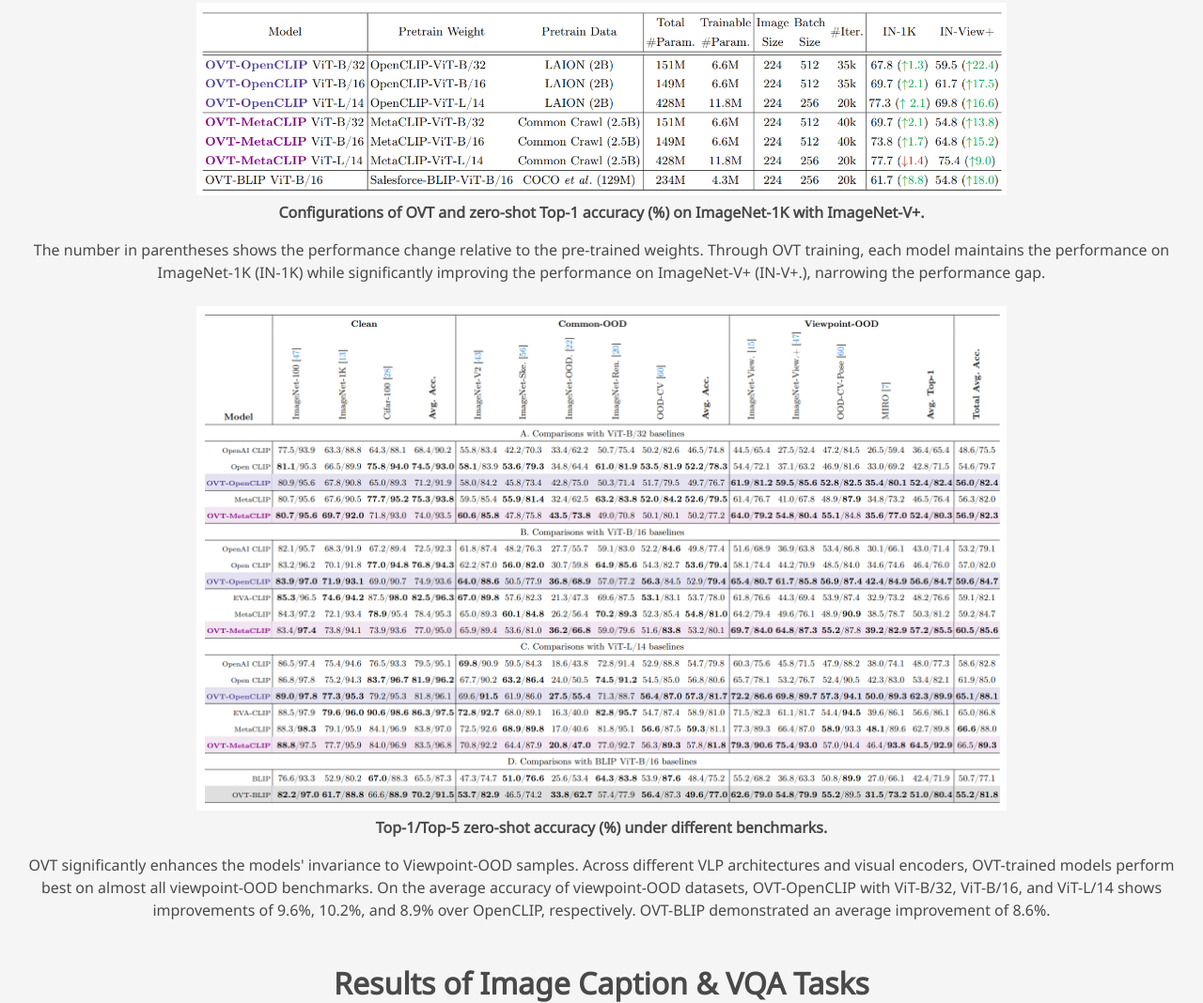
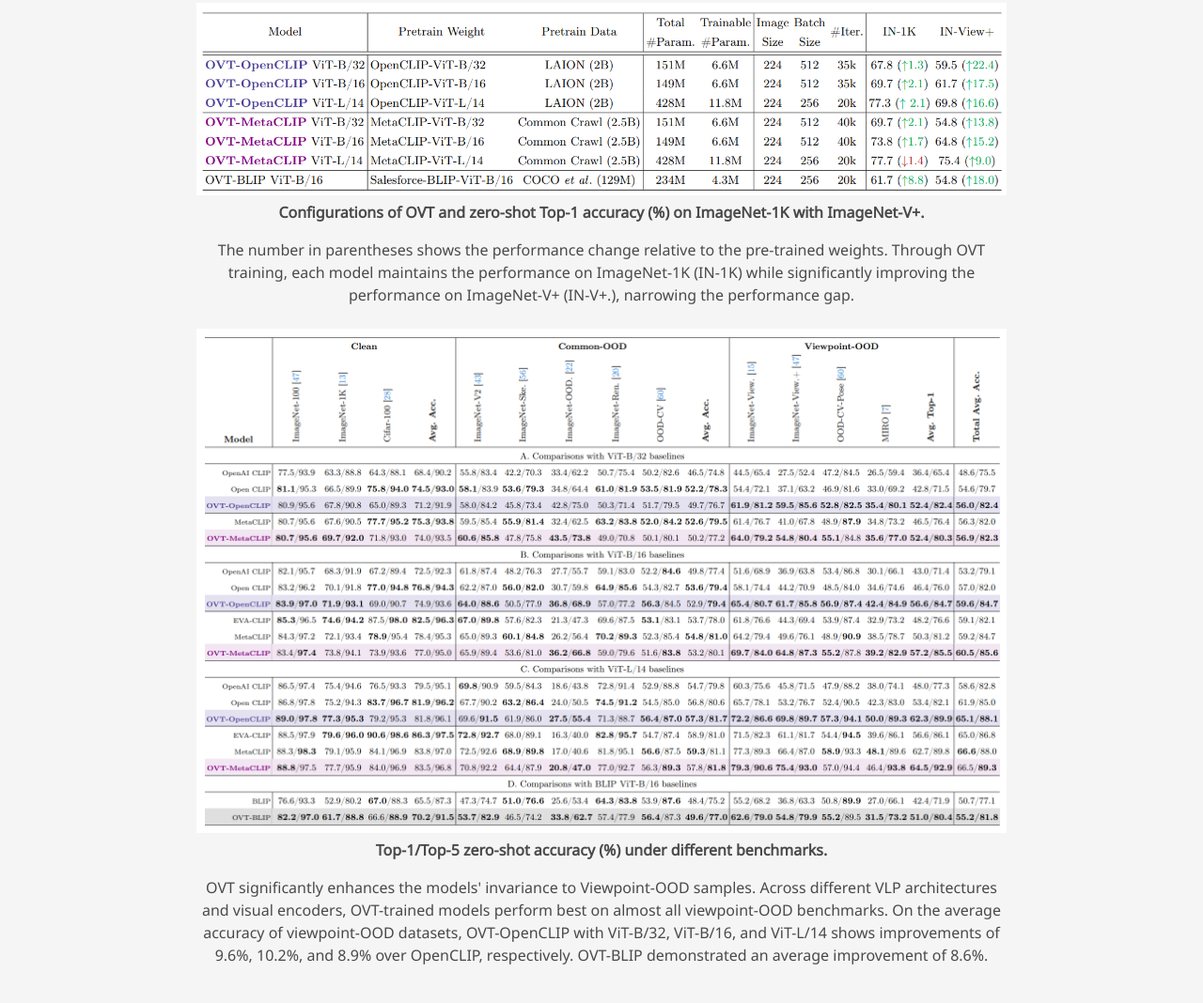
Before and after one commit to omniview-tuning/omniview-tuning.github.io, a plain HTML site: page index.html in a window 1280 px wide. Shown: the part 4356-5424 px from the top of the page at 94% size. Drawn offline with nearby package versions, Linux system fonts and the light colour scheme; a script that the page names is missing; some icons are missing; a web font is replaced by a local one.

Commit message:
Update index.html

```diff
--- a/index.html
+++ b/index.html
@@ -501,21 +501,25 @@
     <div class="content has-text-justified">
       <div class="content has-text-centered">
         <img src="static/images/omniview-fig/fig-5.1.png" alt="geometric reasoning" width="70%"/>
-        <p> <b>Configurations of OVT and zero-shot Top-1 accuracy (%) on
-          ImageNet-1K with ImageNet-V+.</b> </p> <p> The number in parentheses shows the performance change relative to the pre-trained weights. Through OVT training, each model
-          maintains the performance on ImageNet-1K (IN-1K) while significantly improving the
-          performance on ImageNet-V+ (IN-V+.), narrowing the performance gap. </p>
+        <div style="width: 70%; margin: 0 auto;">
+          <p><b>Configurations of OVT and zero-shot Top-1 accuracy (%) on
+            ImageNet-1K with ImageNet-V+.</b></p>
+          <p>The number in parentheses shows the performance change relative to the pre-trained weights. Through OVT training, each model
+            maintains the performance on ImageNet-1K (IN-1K) while significantly improving the
+            performance on ImageNet-V+ (IN-V+.), narrowing the performance gap.</p>
+        </div>
       </div>
 
 
         <div class="content has-text-justified">
           <div class="content has-text-centered">
             <img src="static/images/omniview-fig/fig-5.2.png" alt="geometric reasoning" width="70%"/>
+            <div style="width: 70%; margin: 0 auto;">
             <p> <b>Top-1/Top-5 zero-shot accuracy (%) under different benchmarks.</b> </p> <p>  OVT significantly enhances the models' invariance to Viewpoint-OOD samples.
               Across different VLP architectures and visual encoders, OVT-trained models perform best on almost all viewpoint-OOD benchmarks. On the average accuracy of viewpoint-OOD datasets, OVT-OpenCLIP with ViT-B/32, ViT-B/16,
               and ViT-L/14 shows improvements of 9.6%, 10.2%, and 8.9% over OpenCLIP,
               respectively. OVT-BLIP demonstrated an average improvement of 8.6%. </p>
-          </div>
+          </div></div>
 
           <div class="hero-body has-text-centered">
             <h1 class="title is-3">Results of Image Caption & VQA Tasks</h1>
@@ -545,11 +549,12 @@
               <div class="content has-text-justified">
                 <div class="content has-text-centered">
                   <img src="static/images/omniview-fig/fig-5.5.png" alt="geometric reasoning" width="70%"/>
+                  <div style="width: 70%; margin: 0 auto;">
                   <p> <b>Image captioning performance under clean distribution samples and
                     viewpoint-OOD samples from Real-world and Synthetic domains.</b> We utilize the MPNet to calculate the similarity between generated descriptions and ground-truth
                     labels, considering predictions successful if they exceed the similarity threshold β.
                     </p>
-                </div>
+                </div></div>
   </div>
 </section>
 
```
